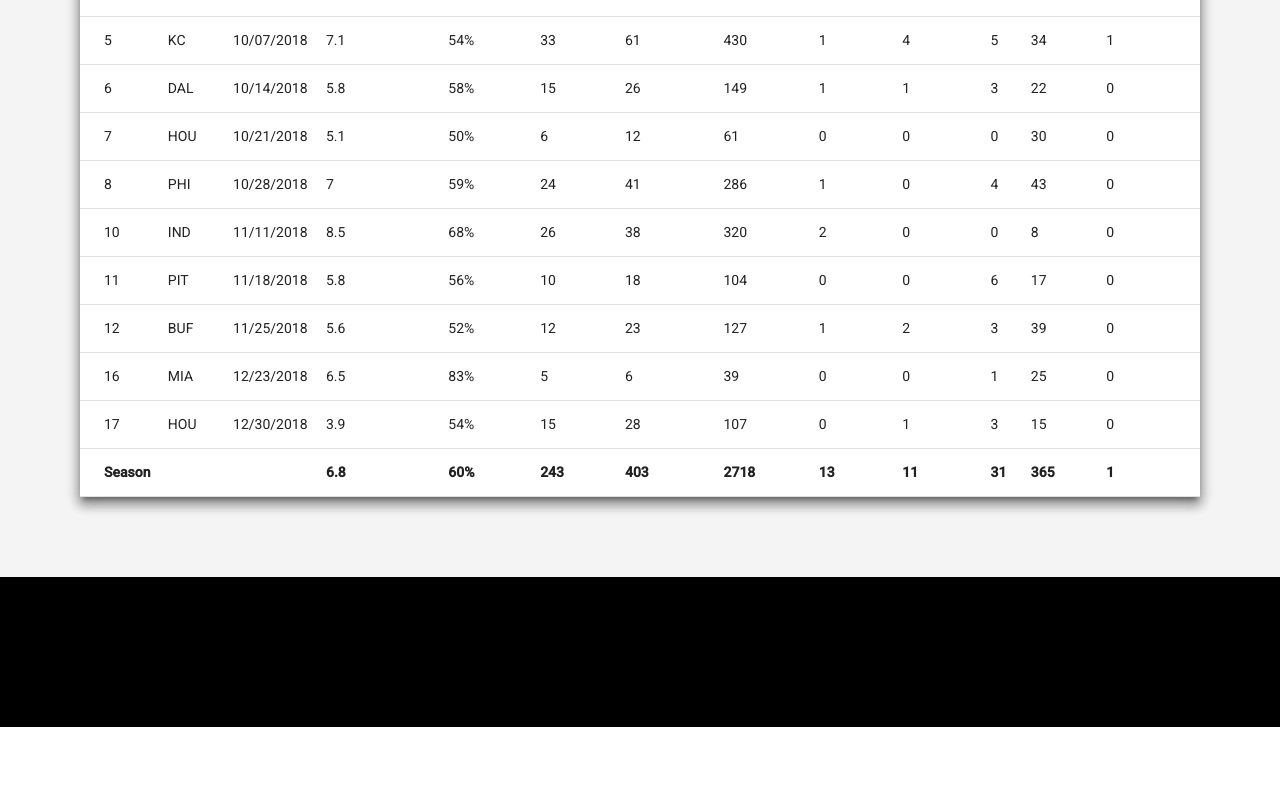
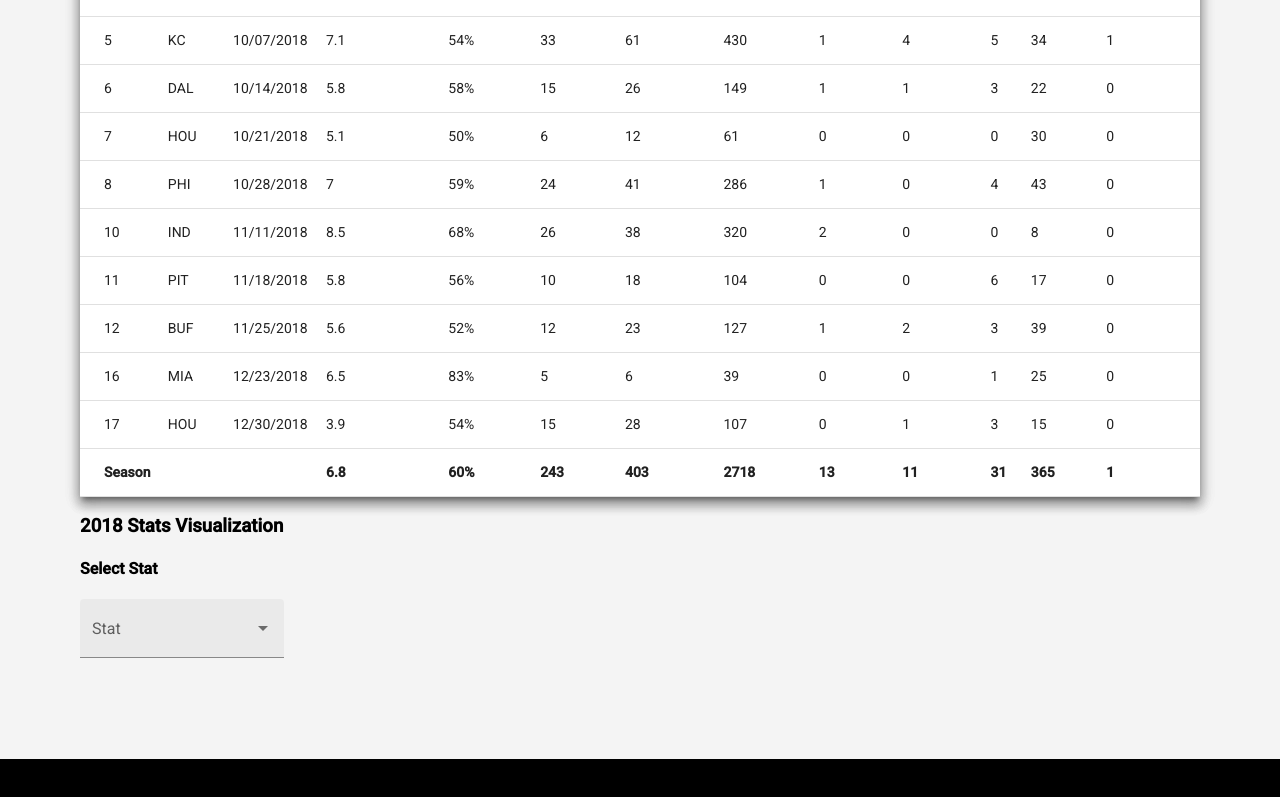
Before and after one commit to andrew-mogg/jags-demo-app, an Angular app: page / in a window 1280 px wide. Shown: the part 791-1588 px from the top of the page. Before the commit the page ends 1518 px from the top, so only its background shows below. Built offline with nearby package versions, Linux system fonts and the light colour scheme.

Commit message:
added initial chart flow

```diff
--- a/src/app/quarterbacks/quarterbacks.component.html
+++ b/src/app/quarterbacks/quarterbacks.component.html
@@ -3,17 +3,21 @@
     <h4>Select Player</h4>
     <mat-form-field appearance="fill">
       <mat-label>Quarterback</mat-label>
-      <mat-select [(value)]="selectedQb" (selectionChange)="updateTable($event)">
+      <mat-select
+        [(value)]="selectedQb"
+        (selectionChange)="updateTable($event)"
+      >
         <mat-option *ngFor="let qb of quarterbacks" [value]="qb.playerId">
           {{ qb.name }}
         </mat-option>
       </mat-select>
     </mat-form-field>
     <!-- <img alt="Team Name" *ngIf="activeQb" src="{{activeQb.teamImage}}"/> -->
-</div>
-<div class="player-info" *ngIf="activeQb">
-  <img alt="{{activeQb.name}}" src="{{activeQb.playerImage}}"/>
-</div>
+    <h3>{{ activeQb.seasonYear }} Stats</h3>
+  </div>
+  <div class="player-info" *ngIf="activeQb">
+    <img alt="{{ activeQb.name }}" src="{{ activeQb.playerImage }}" />
+  </div>
 </div>
 <div class="mat-elevation-z8" *ngIf="activeQb">
   <table mat-table [dataSource]="activeQb.gameData" class="mat-elevation-z8">
@@ -36,7 +40,6 @@
       </td>
       <td mat-footer-cell *matFooterCellDef></td>
     </ng-container>
-
 
     <ng-container matColumnDef="yardsPerAttempt">
       <th mat-header-cell *matHeaderCellDef>Yards Per Attempt</th>
@@ -125,3 +128,23 @@
     <tr mat-footer-row *matFooterRowDef="displayedColumns"></tr>
   </table>
 </div>
+<div>
+  <div>
+    <h3>{{ activeQb.seasonYear }} Stats Visualization</h3>
+    <h4>Select Stat</h4>
+    <mat-form-field appearance="fill">
+      <mat-label>Stat</mat-label>
+      <mat-select
+        [(value)]="selectedStatCategory"
+        (selectionChange)="showChartStat($event)"
+      >
+        <mat-option *ngFor="let sc of statCategories" [value]="sc">
+          {{ sc }}
+        </mat-option>
+      </mat-select>
+    </mat-form-field>
+  </div>
+  <div *ngIf="selectedStatCategory">
+    <h4>charts here of game to game stat data for season... ran out of time</h4>
+  </div>
+</div>
--- a/src/app/quarterbacks/quarterbacks.component.ts
+++ b/src/app/quarterbacks/quarterbacks.component.ts
@@ -11,6 +11,7 @@ import { QuarterbackService } from "../services/quarterback.service";
 })
 export class QuarterbacksComponent implements OnInit {
   selectedQb: number = 0;
+  selectedStatCategory: string = "";
   quarterbacks: IQuarterback[] = [];
   activeQb: IQuarterback;
   displayedColumns: string[] = [
@@ -27,6 +28,19 @@ export class QuarterbacksComponent implements OnInit {
     "sacks",
     "rushYards",
     "rushTds",
+  ];
+
+  statCategories: string[] = [
+    "Y/A",
+    "Cmp%",
+    "Cmp",
+    "ATT",
+    "Yds (pass)",
+    "TD (pass)",
+    "Int",
+    "Sk",
+    "Yds (rush)",
+    "Td (rush)",
   ];
   dataSource = new MatTableDataSource<IQuarterback>(null);
 
@@ -54,4 +68,8 @@ export class QuarterbacksComponent implements OnInit {
     )[0];
     console.log(this.selectedQb);
   }
+
+  showChartStat(event: any) {
+
+  }
 }
```
